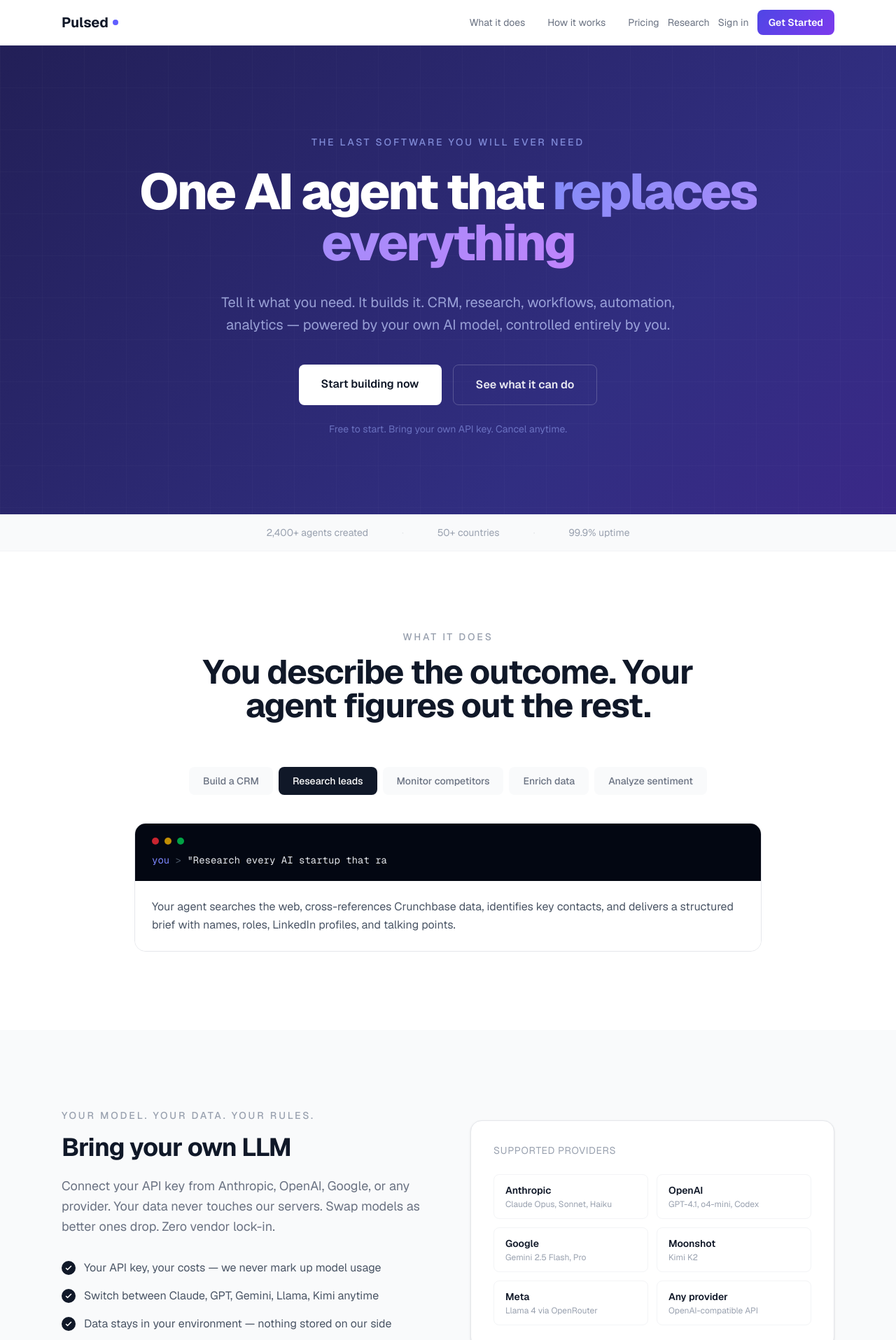
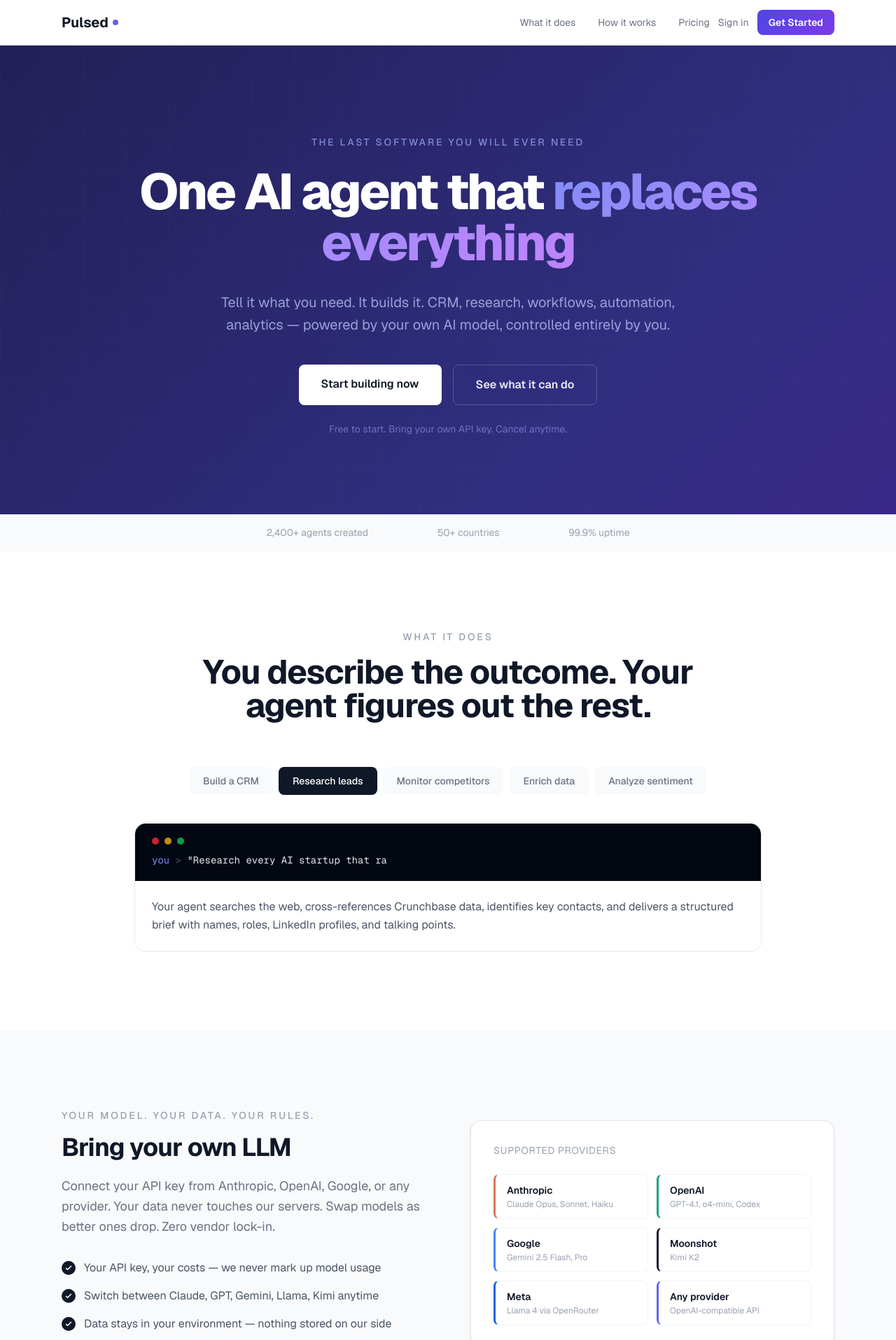
Before and after one commit to vinceglakas/pulse, a Next.js app: page / in a window 1280 px wide. Shown: the top 1915 px of the page at 70% size. Built offline with nearby package versions, Linux system fonts and the light colour scheme.

Commit message:
Remove Research from anon nav, add brand colors to provider cards

```diff
--- a/src/app/page.tsx
+++ b/src/app/page.tsx
@@ -115,7 +115,6 @@ export default function Home() {
             <button onClick={() => scrollTo('how-it-works')} className="hidden md:block text-sm text-gray-500 hover:text-gray-900 transition-colors">How it works</button>
             <div className="flex items-center gap-3">
               <a href="/pricing" className="text-sm text-gray-500 hover:text-gray-900 transition-colors">Pricing</a>
-              <a href="/search" className="text-sm text-gray-500 hover:text-gray-900 transition-colors">Research</a>
               <a href="/login" className="text-sm text-gray-500 hover:text-gray-900 transition-colors">Sign in</a>
               <a
                 href="/signup"
@@ -283,16 +282,17 @@ export default function Home() {
               <p className="text-sm text-gray-400 uppercase tracking-wider mb-6">Supported providers</p>
               <div className="grid grid-cols-2 gap-3">
                 {[
-                  { name: 'Anthropic', sub: 'Claude Opus, Sonnet, Haiku' },
-                  { name: 'OpenAI', sub: 'GPT-4.1, o4-mini, Codex' },
-                  { name: 'Google', sub: 'Gemini 2.5 Flash, Pro' },
-                  { name: 'Moonshot', sub: 'Kimi K2' },
-                  { name: 'Meta', sub: 'Llama 4 via OpenRouter' },
-                  { name: 'Any provider', sub: 'OpenAI-compatible API' },
+                  { name: 'Anthropic', sub: 'Claude Opus, Sonnet, Haiku', color: '#D97757' },
+                  { name: 'OpenAI', sub: 'GPT-4.1, o4-mini, Codex', color: '#10A37F' },
+                  { name: 'Google', sub: 'Gemini 2.5 Flash, Pro', color: '#4285F4' },
+                  { name: 'Moonshot', sub: 'Kimi K2', color: '#1a1a2e' },
+                  { name: 'Meta', sub: 'Llama 4 via OpenRouter', color: '#0668E1' },
+                  { name: 'Any provider', sub: 'OpenAI-compatible API', color: '#6366f1' },
                 ].map((p) => (
                   <div
                     key={p.name}
-                    className="rounded-lg px-4 py-3 border border-gray-100 transition-all duration-200 hover:border-indigo-200 hover:bg-indigo-50/50 cursor-default"
+                    className="rounded-lg px-4 py-3 border border-gray-100 transition-all duration-200 hover:border-gray-200 hover:shadow-sm cursor-default"
+                    style={{ borderLeft: `3px solid ${p.color}` }}
                   >
                     <p className="font-semibold text-gray-900 text-sm">{p.name}</p>
                     <p className="text-xs text-gray-400 mt-0.5">{p.sub}</p>
```
